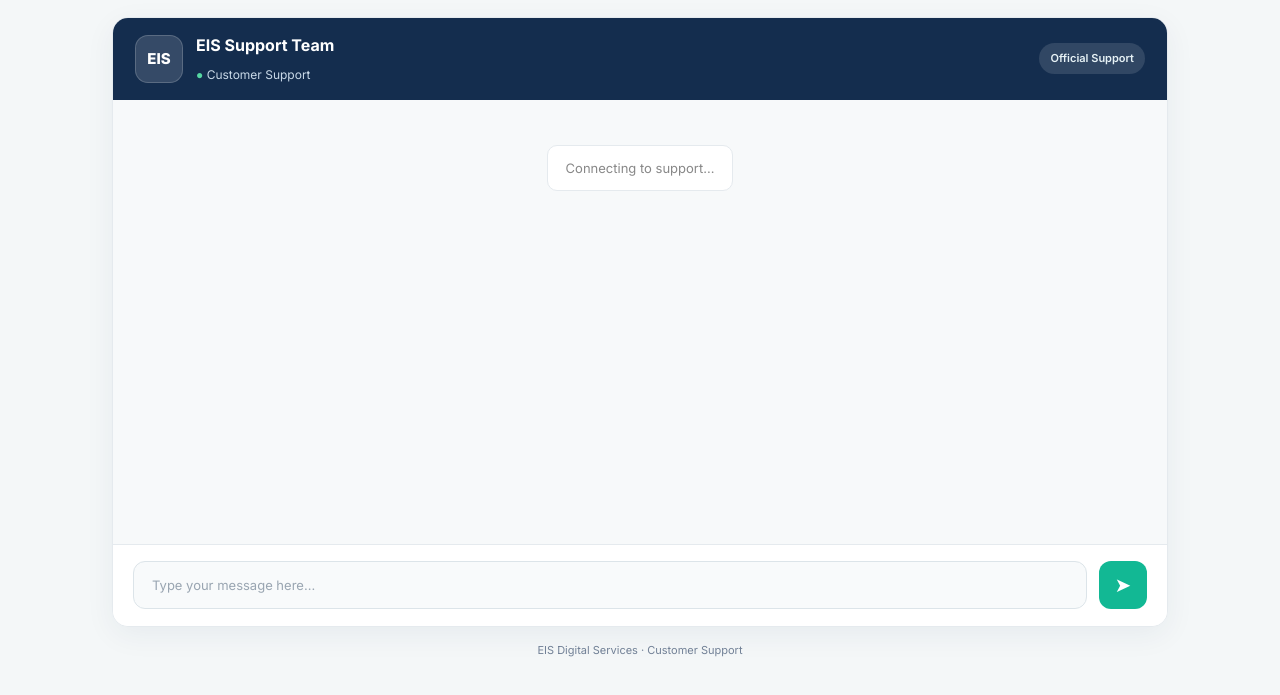
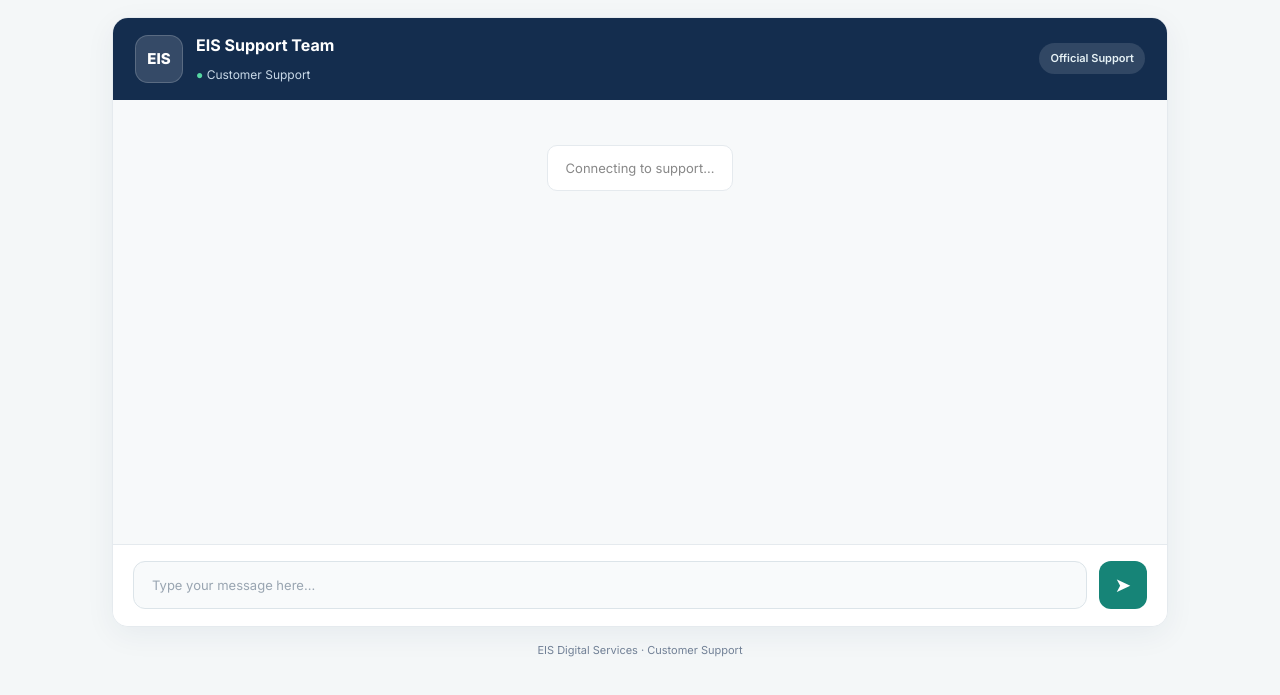
Before and after one commit to eistradinghub-cell/EIS-Digital-Services-, a plain HTML site: page support.html in a window 1280 px wide. Shown: the part 165-860 px from the top of the page. Drawn offline with Linux system fonts and the light colour scheme; a script that the page names is missing.

Commit message:
Restore original EIS website brand colors

```diff
--- a/support.html
+++ b/support.html
@@ -7,14 +7,14 @@
 
     <title>Customer Support - EIS Digital Services</title>
 
-    <link rel="stylesheet" href="css/styles.css?v=10">
+    <link rel="stylesheet" href="css/styles.css?v=9">
 
     <link href="https://fonts.googleapis.com/css2?family=Inter:wght@400;500;600;700;800&display=swap" rel="stylesheet">
 
     <style>
         :root {
             --support-navy: #142D4E;
-            --support-teal: #12B894;
+            --support-teal: #168477;
             --support-bg: #F4F7F8;
             --support-white: #FFFFFF;
             --support-border: #E5EAEE;
```
